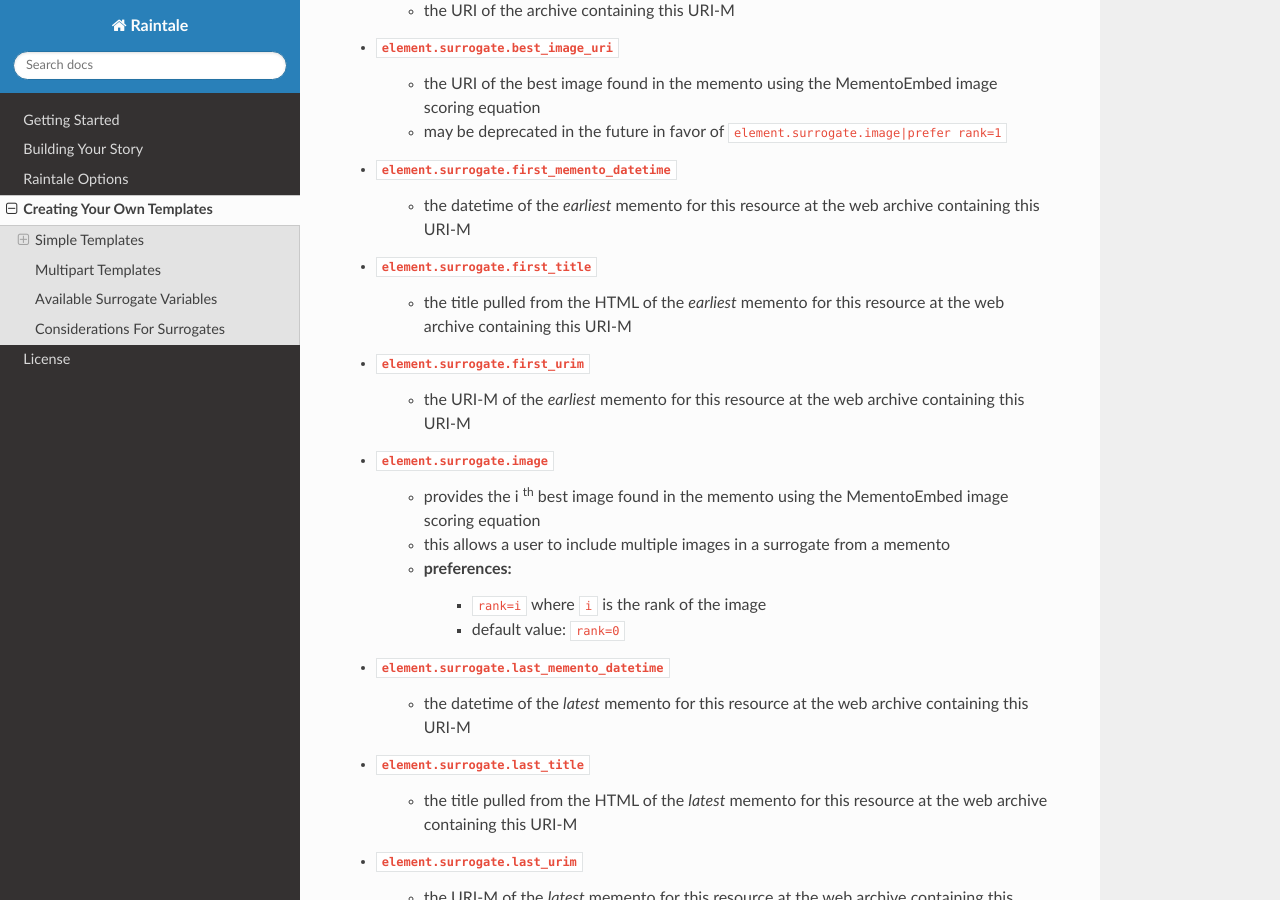
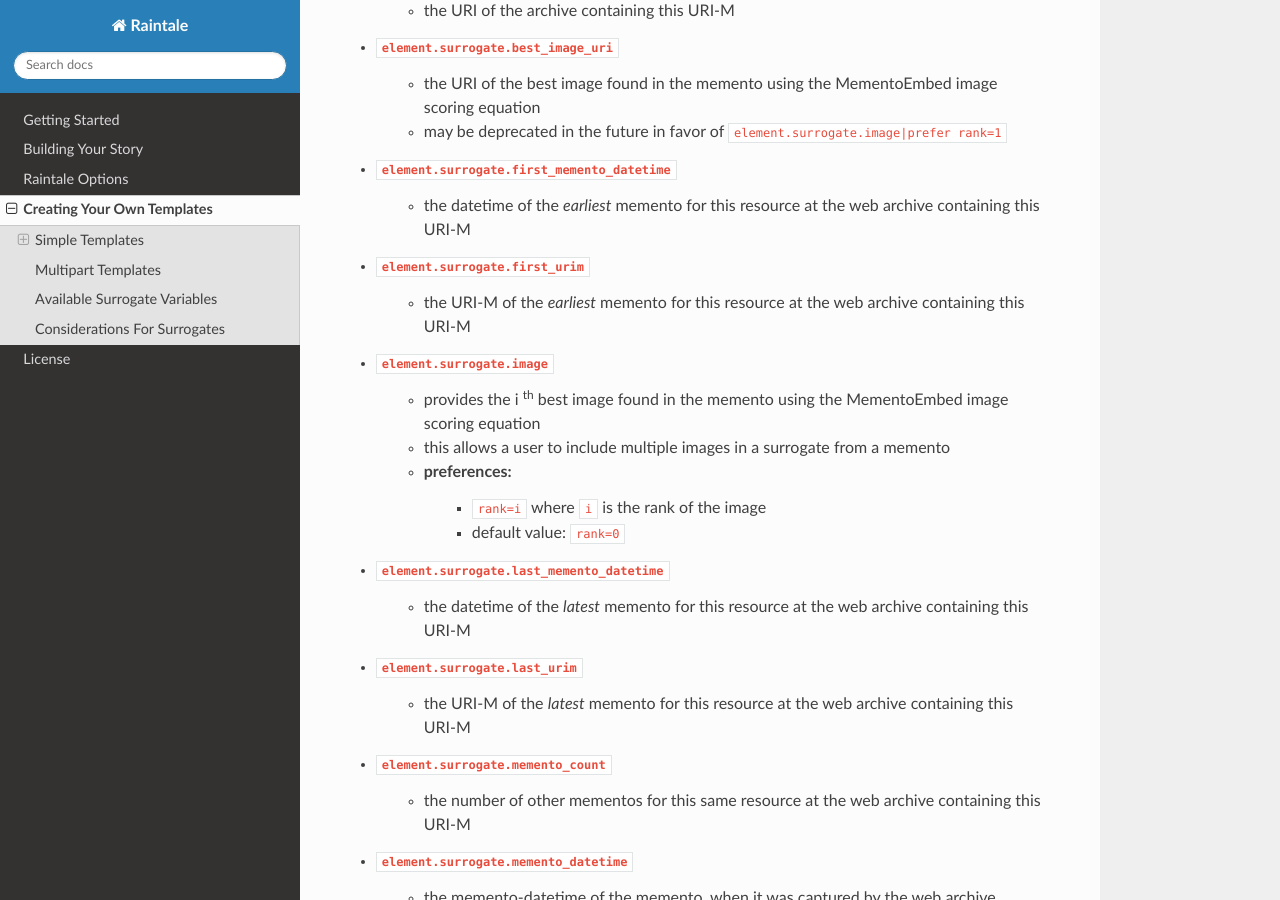
Before and after one commit to oduwsdl/raintale, a Sphinx documentation site: the page built from docs/source/templates.rst, in a window 1280 px wide and 900 px high, scrolled down 7071 px. Built offline with Sphinx 7.4.7 and the Read the Docs theme 2.0.0, drawn with Linux system fonts in a browser that asks for light colours.

Commit message:
correction for first-title and last-title, MementoEmbed does not yet support them

```diff
--- a/docs/source/templates.rst
+++ b/docs/source/templates.rst
@@ -228,8 +228,6 @@ The above example would replace the value of the variable with the 3 :superscrip
     - may be deprecated in the future in favor of ``element.surrogate.image|prefer rank=1``
 * ``element.surrogate.first_memento_datetime``
     - the datetime of the *earliest* memento for this resource at the web archive containing this URI-M
-* ``element.surrogate.first_title``
-    - the title pulled from the HTML of the *earliest* memento for this resource at the web archive containing this URI-M
 * ``element.surrogate.first_urim``
     - the URI-M of the *earliest* memento for this resource at the web archive containing this URI-M
 * ``element.surrogate.image``
@@ -240,8 +238,6 @@ The above example would replace the value of the variable with the 3 :superscrip
         - default value: ``rank=0``
 * ``element.surrogate.last_memento_datetime``
     - the datetime of the *latest* memento for this resource at the web archive containing this URI-M
-* ``element.surrogate.last_title``
-    - the title pulled from the HTML of the *latest* memento for this resource at the web archive containing this URI-M
 * ``element.surrogate.last_urim``
     - the URI-M of the *latest* memento for this resource at the web archive containing this URI-M
 * ``element.surrogate.memento_count``
```
Also changed, not shown: 1 other file.
